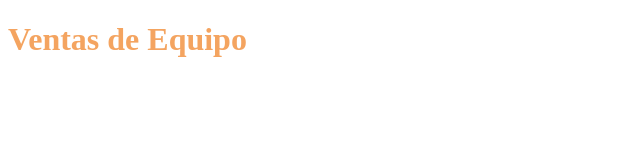
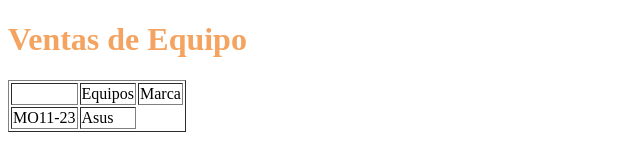
Before and after one commit to JFernaNDO136/Taler01, a plain HTML site: page index.html in a window 1280 px wide. Shown: the whole page, without its empty margins (0-640 px from the left). Drawn offline with Linux system fonts and the light colour scheme.

Commit message:
taller v02

```diff
--- a/index.html
+++ b/index.html
@@ -12,5 +12,15 @@
 </head>
 <body>
     <h1 class="color">Ventas de Equipo</h1>
+    <table border="1">
+        <th>
+            <td>Equipos</td>
+            <td>Marca</td>
+        </th>
+        <tr>
+            <td>MO11-23</td>
+            <td>Asus</td>
+        </tr>
+    </table>
 </body>
 </html>
```
